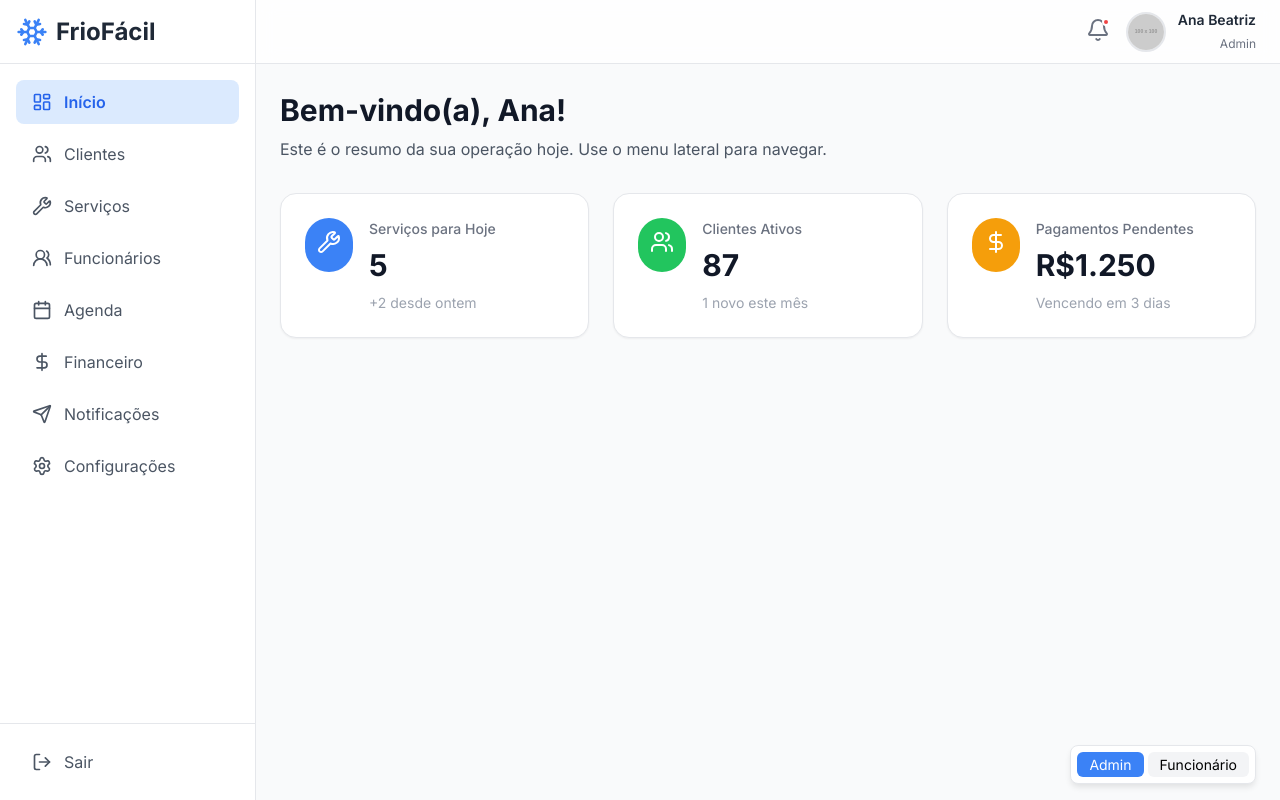
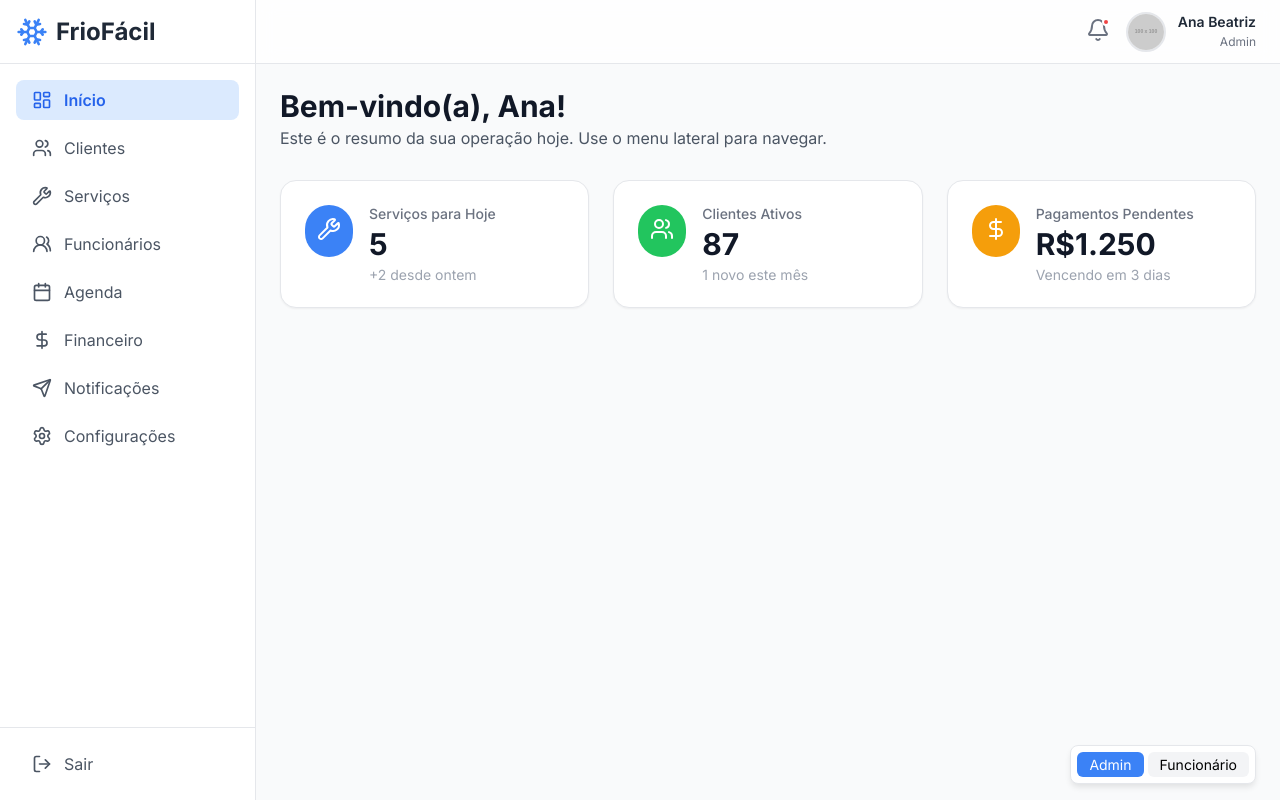
Before and after one commit to UseFrioFacil/FrioFacil-Frontend, a React (Vite) app: page /dashboard in a window 1280 px wide. Built offline with nearby package versions, Linux system fonts and the light colour scheme.

Commit message:
fix Css global

```diff
--- a/src/pages/Dashboard/DashboardStyle.css
+++ b/src/pages/Dashboard/DashboardStyle.css
@@ -1,31 +1,3 @@
-/* --- Reset & Globals --- */
-@import url('https://fonts.googleapis.com/css2?family=Inter:wght@400;500;600;700;800&display=swap');
-
-* {
-    box-sizing: border-box;
-    margin: 0;
-    padding: 0;
-}
-
-body, #root {
-    font-family: 'Inter', sans-serif;
-    background-color: #f9fafb;
-    color: #1f2937;
-}
-
-button, input, select, textarea {
-    font-family: inherit;
-}
-
-.animate-fade-in {
-    animation: fadeIn 0.4s ease-out;
-}
-
-@keyframes fadeIn {
-    from { opacity: 0; transform: translateY(10px); }
-    to { opacity: 1; transform: translateY(0); }
-}
-
 /* --- Main Layout --- */
 .dashboard-layout {
     display: flex;
--- a/src/pages/Login/LoginStyle.css
+++ b/src/pages/Login/LoginStyle.css
@@ -1,11 +1,3 @@
-/* Estilos globais */
-body {
-    margin: 0;
-    font-family: -apple-system, BlinkMacSystemFont, 'Segoe UI', Roboto, Oxygen, Ubuntu, Cantarell, 'Open Sans', 'Helvetica Neue', sans-serif;
-    -webkit-font-smoothing: antialiased;
-    -moz-osx-font-smoothing: grayscale;
-}
-
 /* Container principal */
 .login-container {
     background-color: #f9fafb;
--- a/src/pages/RegisterCompany/RegisterCompanyStyle.css
+++ b/src/pages/RegisterCompany/RegisterCompanyStyle.css
@@ -1,11 +1,3 @@
-/* Estilos base */
-body {
-    margin: 0;
-    font-family: -apple-system, BlinkMacSystemFont, 'Segoe UI', Roboto, Oxygen, Ubuntu, Cantarell, 'Open Sans', 'Helvetica Neue', sans-serif;
-    -webkit-font-smoothing: antialiased;
-    -moz-osx-font-smoothing: grayscale;
-}
-
 /* Container principal */
 .registration-container {
     background-color: #f9fafb;
--- a/src/styles/global.css
+++ b/src/styles/global.css
@@ -1,16 +1,27 @@
+/* --- Reset & Globals --- */
+@import url('https://fonts.googleapis.com/css2?family=Inter:wght@400;500;600;700;800&display=swap');
+
 * {
-  margin: 0;
-  padding: 0;
-  box-sizing: border-box;
+    box-sizing: border-box;
+    margin: 0;
+    padding: 0;
 }
 
-body {
-  font-family: -apple-system, BlinkMacSystemFont, 'Segoe UI', Roboto, Oxygen, Ubuntu, Cantarell, sans-serif;
-  color: #111827;
-  background-color: #f9fafb;
-  line-height: 1.5;
+body, #root {
+    font-family: 'Inter', sans-serif;
+    background-color: #f9fafb;
+    color: #1f2937;
 }
 
-a{
-  cursor: pointer;
+button, input, select, textarea {
+    font-family: inherit;
 }
+
+.animate-fade-in {
+    animation: fadeIn 0.4s ease-out;
+}
+
+@keyframes fadeIn {
+    from { opacity: 0; transform: translateY(10px); }
+    to { opacity: 1; transform: translateY(0); }
+}
```
